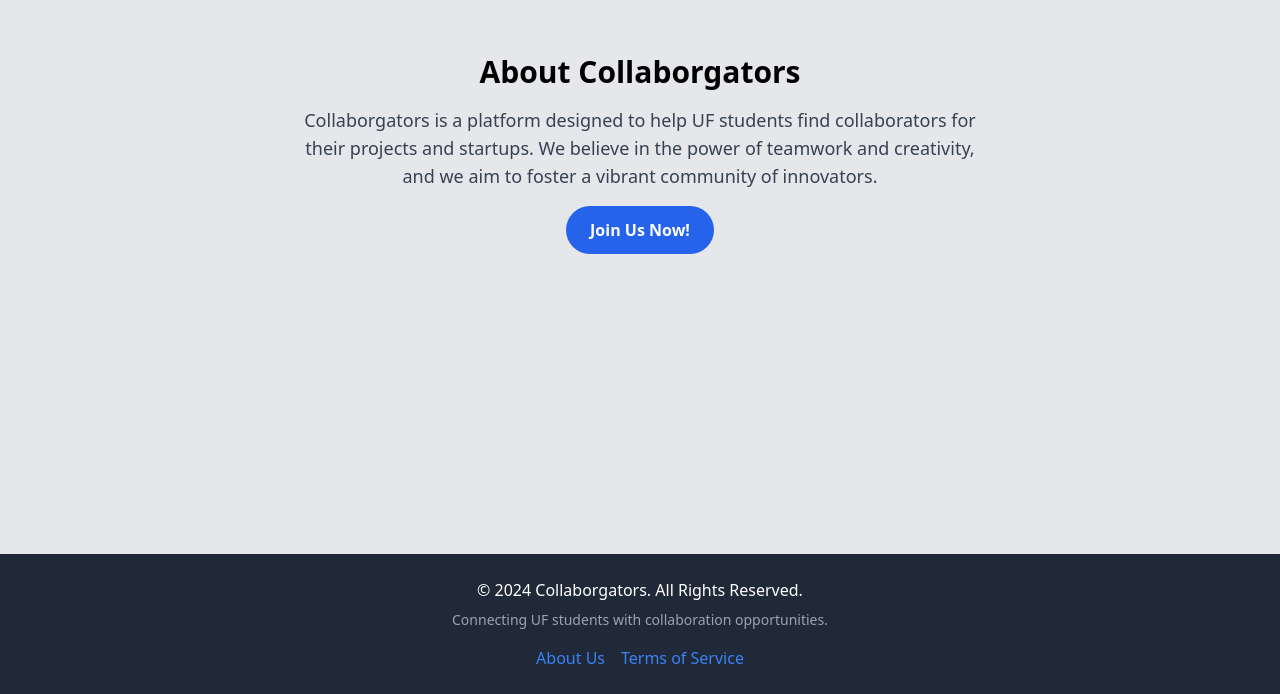
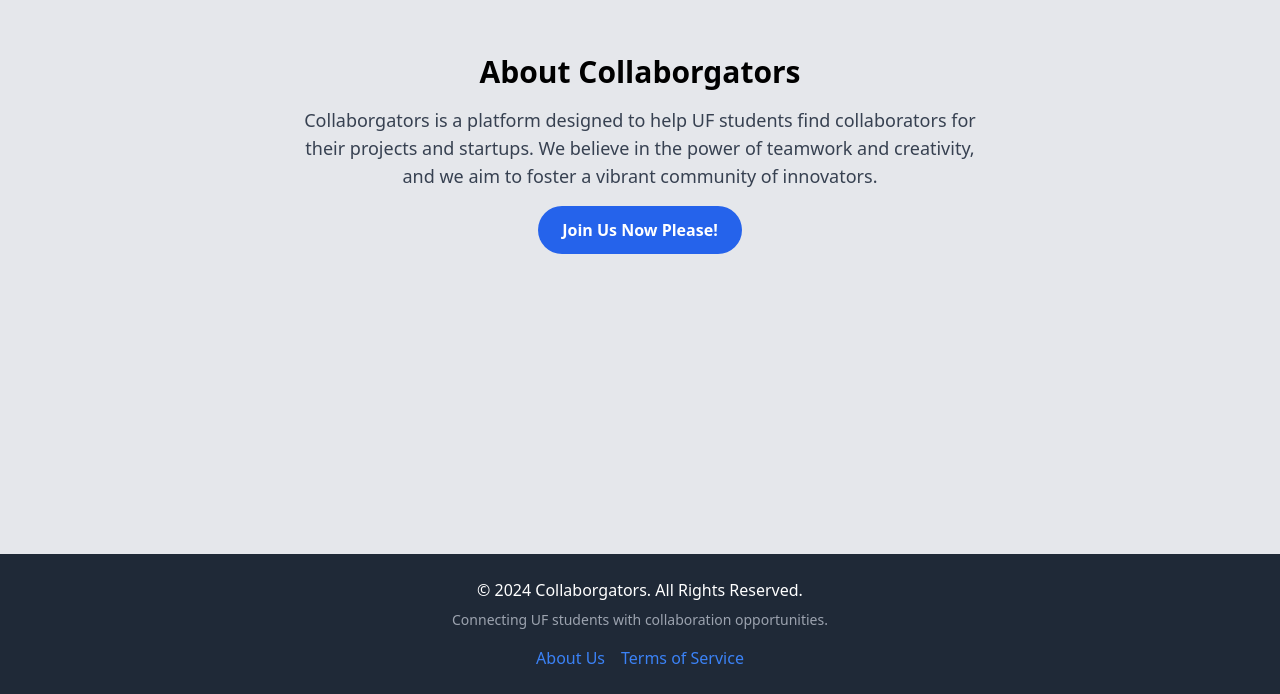
Before and after one commit to amandacruzz/CollaborGator, a React (Vite) app in the folder frontend/: page / in a window 1280 px wide. Shown: the part 1914-2608 px from the top of the page. Built offline with nearby package versions, Linux system fonts and the light colour scheme.

Commit message:
Update LandingPage.jsx

```diff
--- a/frontend/src/pages/LandingPage.jsx
+++ b/frontend/src/pages/LandingPage.jsx
@@ -103,7 +103,7 @@ const LandingPage = () => {
           className="bg-blue-600 text-white hover:bg-blue-700 transition-colors px-6 py-3 rounded-full font-semibold"
           whileHover={{ scale: 1.1 }} // Scale up on hover
         >
-          Join Us Now!
+          Join Us Now Please!
         </motion.button>
       </motion.div>
 
```
